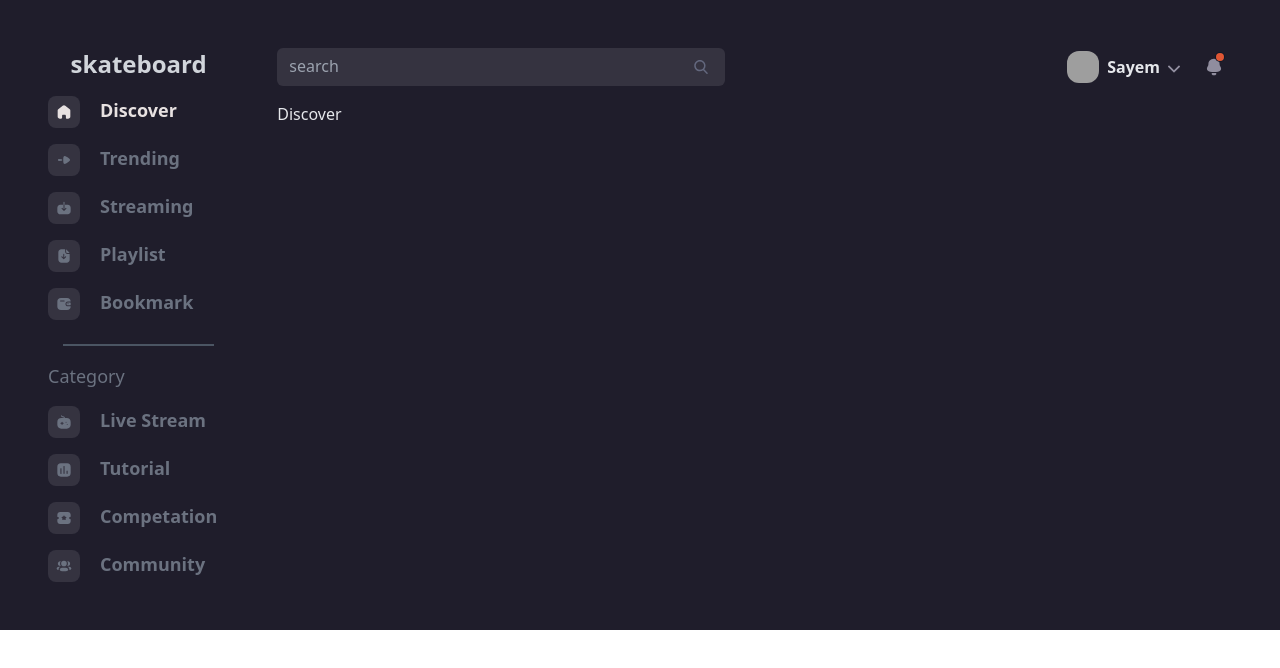
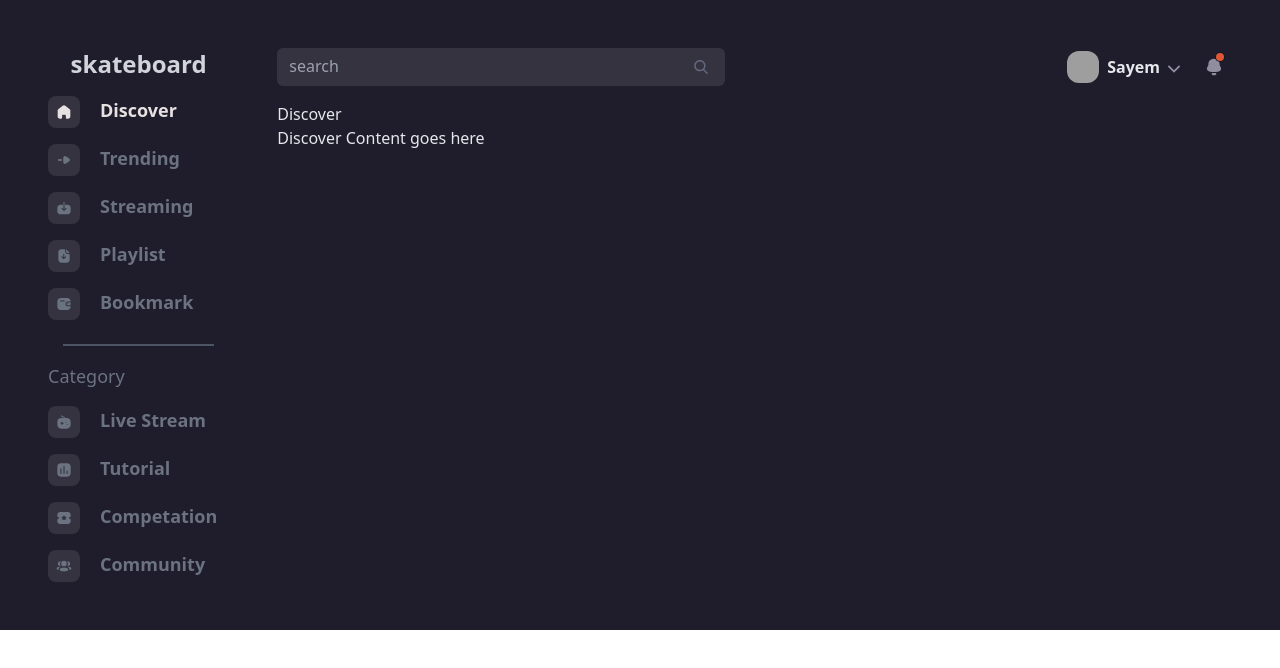
Before and after one commit to kazi331/skateboard, a React (Vite) app: page / in a window 1280 px wide. Shown: the top 668 px of the page. Built offline with nearby package versions, Linux system fonts and the light colour scheme; grey boxes are pictures that could not be loaded.

Commit message:
discover page updated

```diff
--- a/src/pages/Discover.jsx
+++ b/src/pages/Discover.jsx
@@ -2,7 +2,10 @@ import React from 'react'
 
 const Discover = () => {
   return (
-    <div>Discover</div>
+    <div>
+      <h2>Discover</h2>
+      <p>Discover Content goes here</p>
+    </div>
   )
 }
 
```
